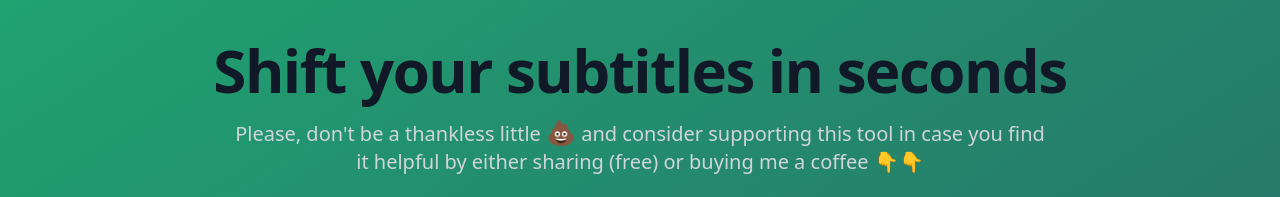
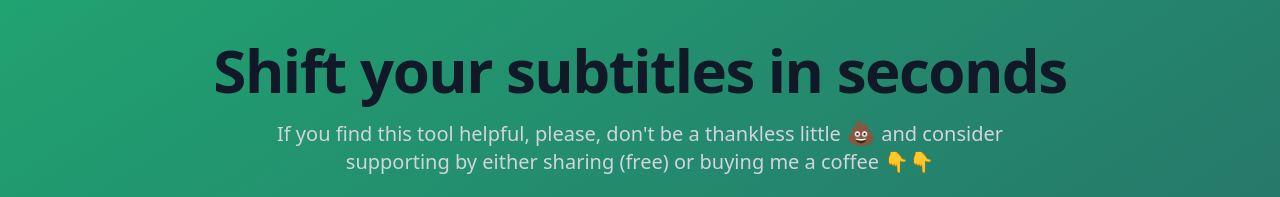
Before and after one commit to mturoci/shift-subtitles, an Astro site: page / in a window 1280 px wide. Shown: the top 197 px of the page. Built offline with nearby package versions, Linux system fonts and the light colour scheme; Astro itself is replaced by a stand-in of ours.

Commit message:
chore: Reword tagline.

```diff
--- a/src/pages/index.astro
+++ b/src/pages/index.astro
@@ -13,9 +13,8 @@
     <p
       class="mb-6 text-lg font-normal text-center text-gray-300 lg:text-xl sm:px-16 xl:px-48"
     >
-      Please, don't be a thankless little <span class="text-2xl">💩</span> and
-      consider supporting this tool in case you find it helpful by either
-      sharing (free) or buying me a coffee 👇👇
+      If you find this tool helpful, please, don't be a thankless little <span class="text-2xl">💩</span> and
+      consider supporting by either sharing (free) or buying me a coffee 👇👇
     </p>
     <div class="sharing-buttons flex flex-wrap justify-center mb-10">
       <a
```
